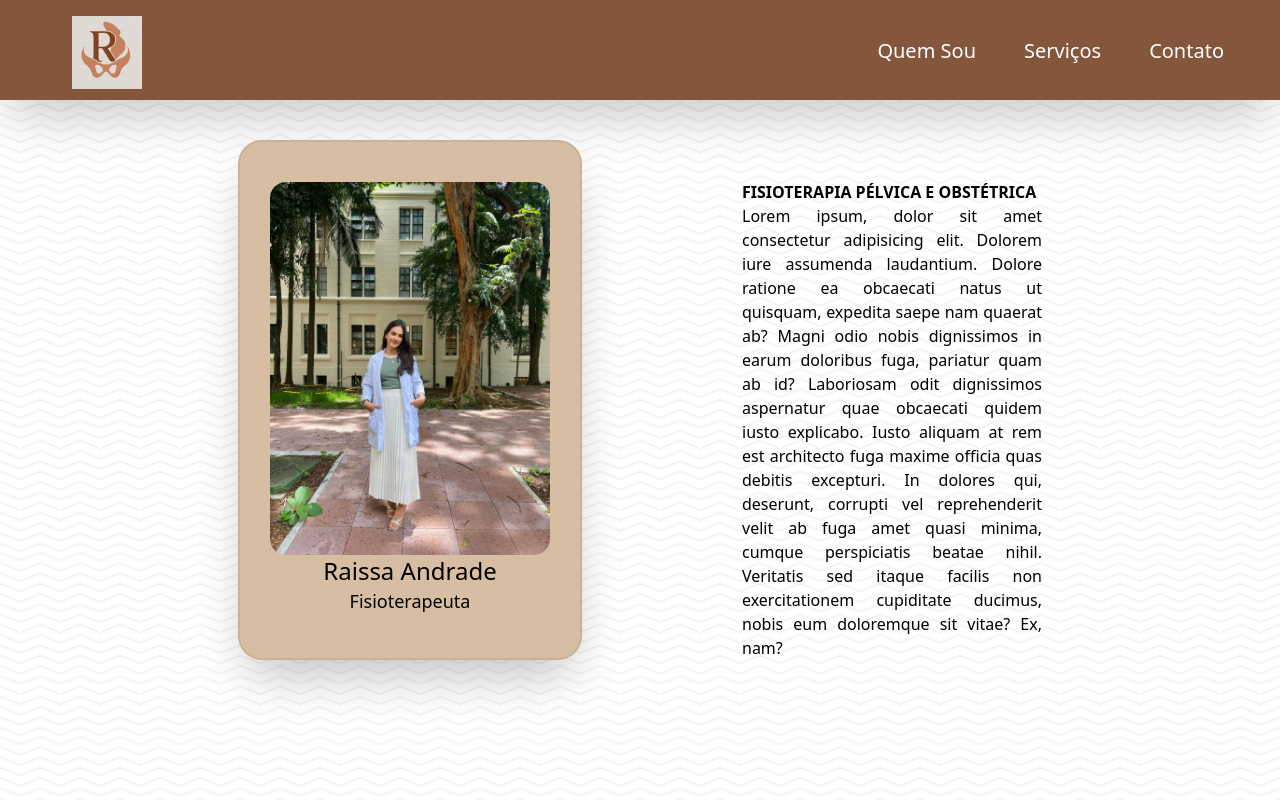
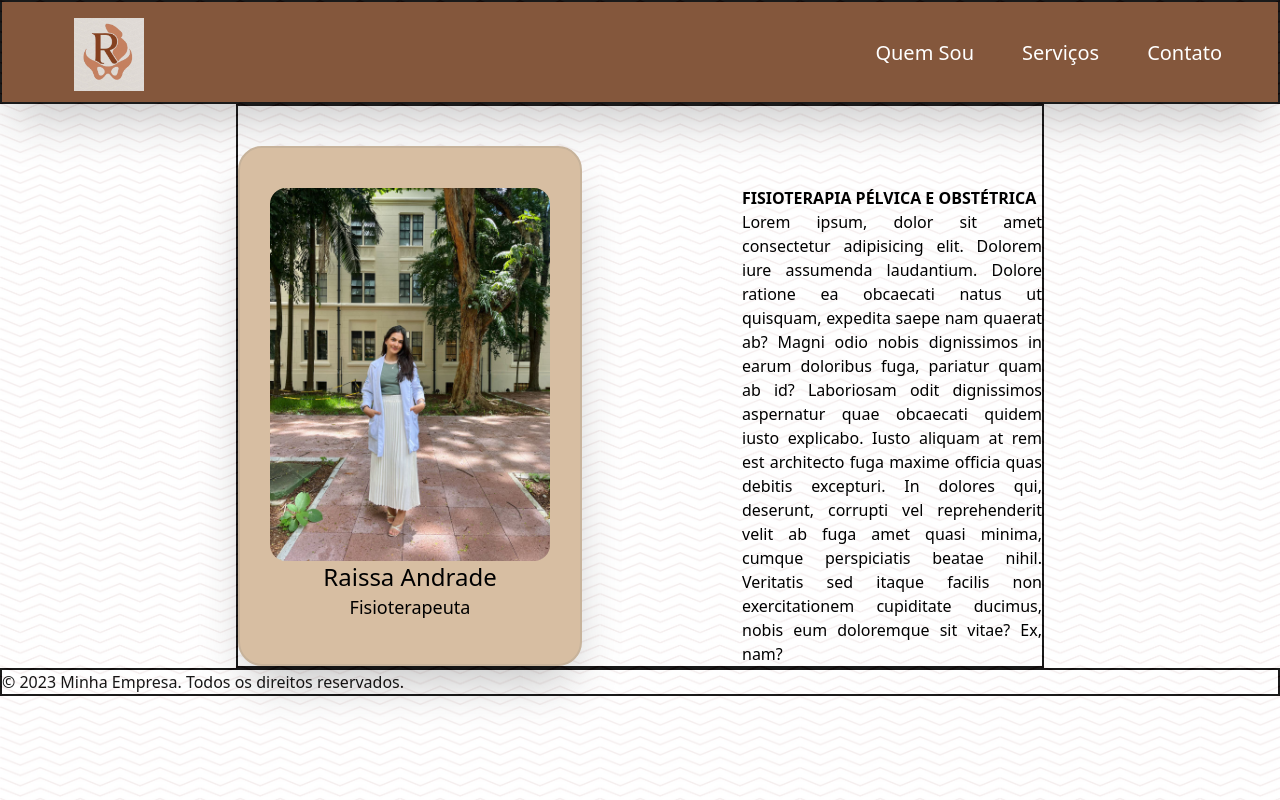
Before and after one commit to andrd-jhon/Site-Raissa-Andrade-Fisio, a Next.js app in the folder raissa-andrade-fisio/: page / in a window 1280 px wide. Shown: the top 800 px of the page. Built offline with nearby package versions, Linux system fonts and the light colour scheme.

Commit message:
Criação footer; Exclusão componente BotaoIcone.

```diff
--- a/raissa-andrade-fisio/src/app/page.tsx
+++ b/raissa-andrade-fisio/src/app/page.tsx
@@ -1,4 +1,5 @@
 'use client'
+import Footer from '@/components/footer/Footer';
 import BarraSuperior from '@/widgets/BarraSuperior'
 import Body from '@/widgets/Body';
 import React from 'react'
@@ -29,16 +30,21 @@ export default function Home() {
 
   return (
     <div className="w-screen justify-items-center">
-      <BarraSuperior
+      <nav>
+        <BarraSuperior
         isWindowMobileProp = {isWindowMobile}
         openNavProp = {openNav}
         setOpenNavProp = {setOpenNav}
-      ></BarraSuperior>
-      <div>
+      />
+      </nav>
+      <main>
         <Body
-          isWindowMobileProp = {isWindowMobile}
-        ></Body>
-      </div>
+        isWindowMobileProp = {isWindowMobile}
+      ></Body>
+      </main>
+      <footer>
+        <Footer />
+      </footer>
     </div>
   );
 }
--- a/raissa-andrade-fisio/src/components/BotaoIcone/BotaoIcone.tsx
+++ /dev/null
@@ -1,13 +0,0 @@
-interface BotaoIconeProps{
-    icone: React.ReactNode
-}
-
-const BotaoIcone = (props: BotaoIconeProps) => {
-    return(
-        <button>
-            <a href="#"><span>{props.icone}</span></a>
-        </button>
-    )
-}
-
-export default BotaoIcone
--- /dev/null
+++ b/raissa-andrade-fisio/src/components/footer/Footer.tsx
@@ -0,0 +1,7 @@
+export default function Footer() {
+    return(
+        <div className="w-screen border-2">
+            <p>&copy; 2023 Minha Empresa. Todos os direitos reservados.</p>
+        </div>
+    )
+}
--- a/raissa-andrade-fisio/src/widgets/BarraSuperior.tsx
+++ b/raissa-andrade-fisio/src/widgets/BarraSuperior.tsx
@@ -45,7 +45,7 @@ export default function BarraSuperior(props: barraSuperiorProps) {
     );
 
     return (
-        <div className="w-screen shadow-2xl">
+        <div className="w-screen shadow-2xl border-2">
             <nav className="bg-[#84573C] top-0 relative z-50 h-[100px] max-w-full rounded-none px-4 py-2 lg:px-8 lg:py-4">
                 <div className="flex items-center justify-between text-blue-gray-900">
                     <div className="ml-5 w-[70px] h-[70px] object-contain">
--- a/raissa-andrade-fisio/src/widgets/Body.tsx
+++ b/raissa-andrade-fisio/src/widgets/Body.tsx
@@ -10,7 +10,7 @@ interface BodyProps {
 const Body = (props: BodyProps) => {
 
     return(
-      <div className={`flex flex-row justify-between w-full`}>
+      <div className={`flex flex-row justify-between w-full border-2`}>
         <div className="absolute inset-0 bg-[url(/bgtexturaedit.png)] bg-[length:200px] opacity-10 py-[600px]"></div>
         <div className={`relative z-10 flex ${props.isWindowMobileProp ? `flex-col` : `flex-row`} justify-items-center w-full`}>
           <div className={`${props.isWindowMobileProp ? 'pt-5' : 'pr-20 pt-10'}`}>
```
